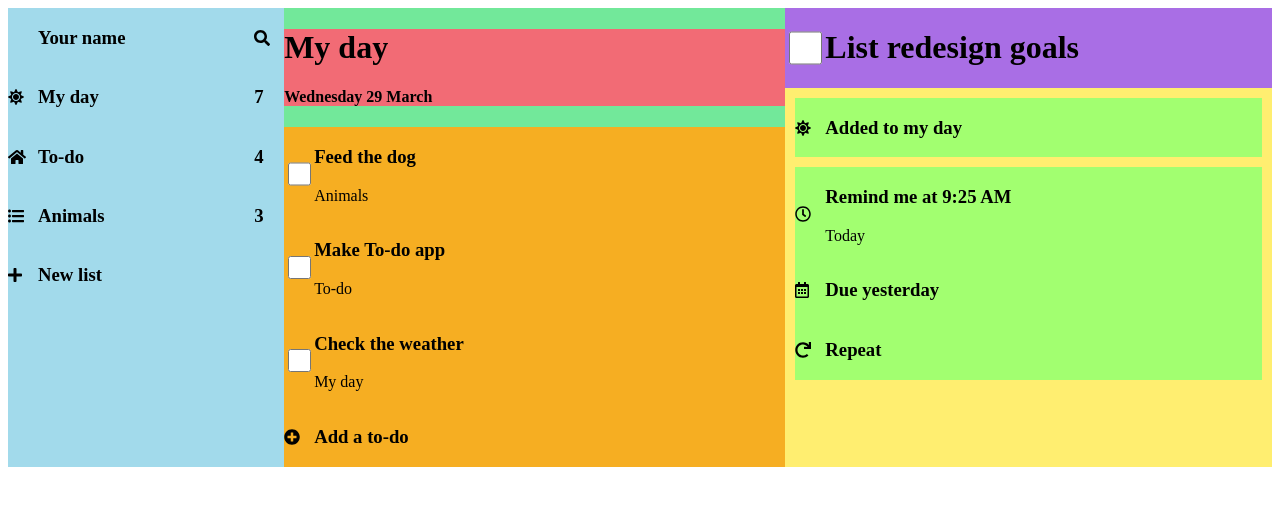
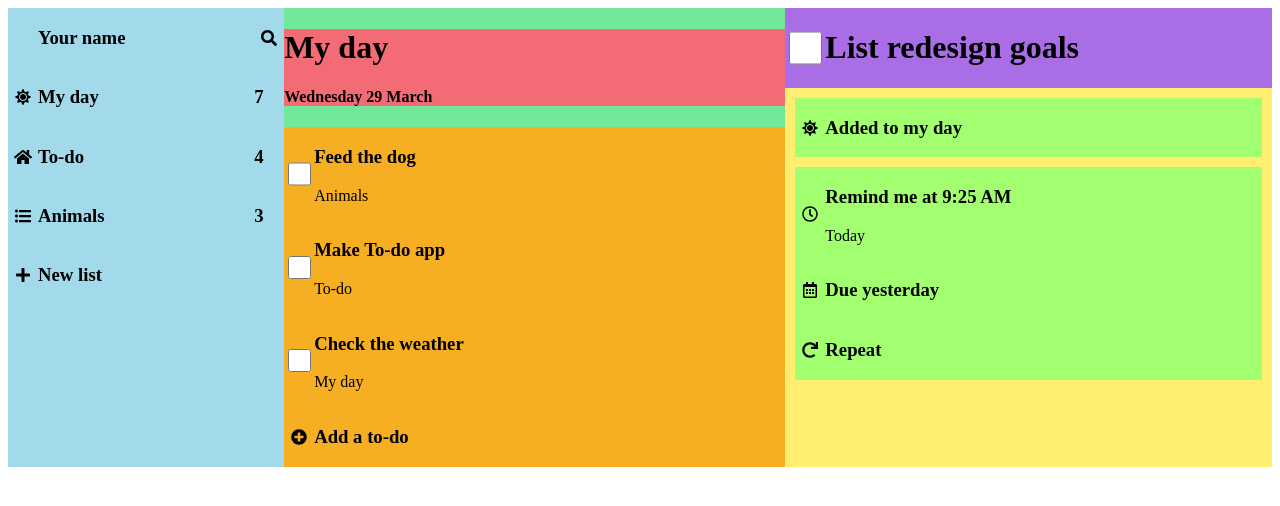
Before and after one commit to tymek04/todoapp, a plain HTML site: page index.html in a window 1280 px wide. Drawn offline with Linux system fonts and the light colour scheme; a script that the page names is missing.

Commit message:
Improved index.html and style.css spans added to right part

```diff
--- a/index.html
+++ b/index.html
@@ -79,20 +79,28 @@
           <input type="checkbox">
           <h1>List redesign goals</h1>
         </div>
-        <div class="information">
+        <div class="options">
+          <span class="information">
             <i class="fas fa-sun"></i>
             <h3>Added to my day</h3>
+          </span>
         </div>
-        <div class="information">
+        <div class="options">
+          <span class="information">
             <i class="far fa-clock"></i>
             <span>
               <h3>Remind me at 9:25 AM</h3>
               <p>Today</p>
             </span>
+          </span>
+          <span class="information">
             <i class="far fa-calendar-alt"></i>
             <h3>Due yesterday</h3>
+          </span>
+          <span class="information">
             <i class="fas fa-redo"></i>
             <h3>Repeat</h3>
+          </span>
         </div>
       </div>
     </div>
--- a/style.css
+++ b/style.css
@@ -1,6 +1,6 @@
 .svg-inline--fa
 {
-  margin:auto 0;
+  margin:auto;
 }
 
 .wrapper
@@ -42,11 +42,15 @@
   background-color:rgb(169, 110, 229);
 }
 
+.options
+{
+  margin: 10px 10px 0 10px;
+}
+
 .information
 {
   display:grid;
   grid-template-columns:30px auto;
-  margin: 10px 10px 0 10px;
   background-color:rgb(162, 255, 112);
 }
 
```
Lines whose indentation alone changed are shown as unchanged.
